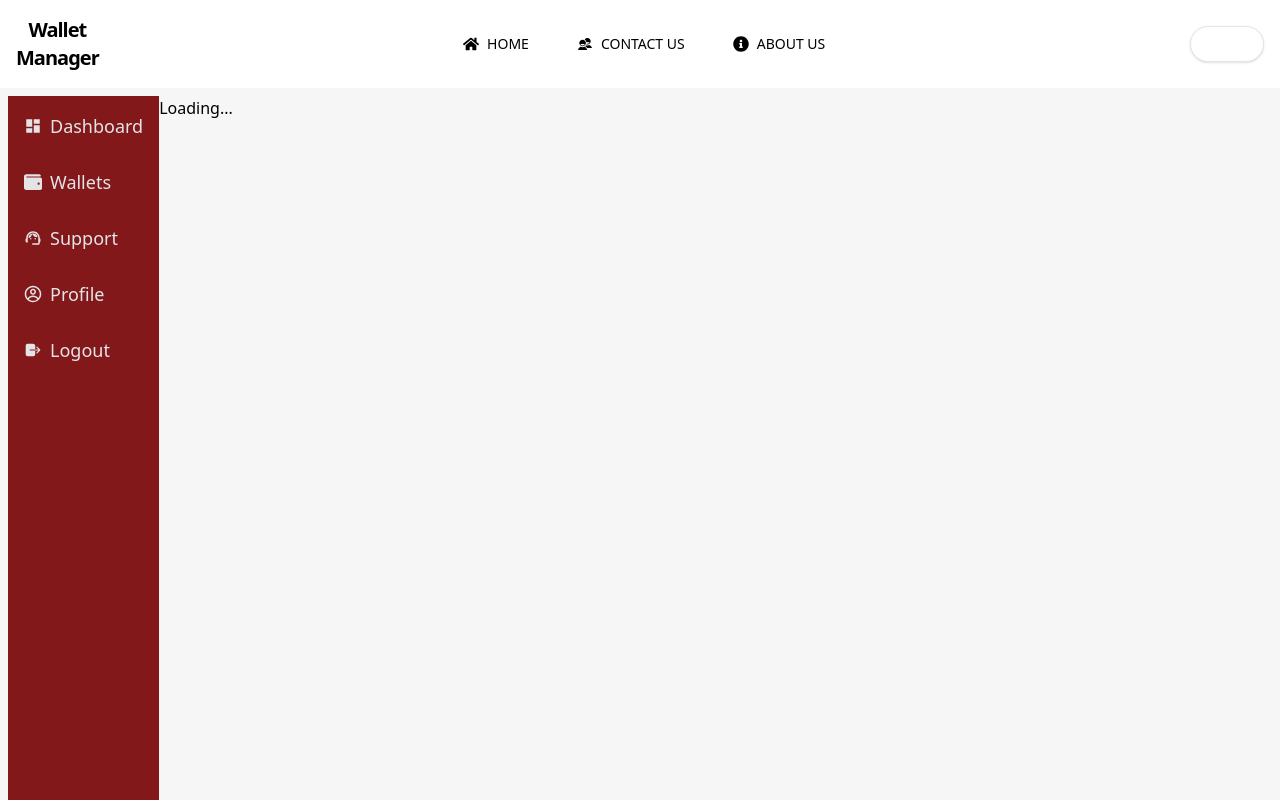
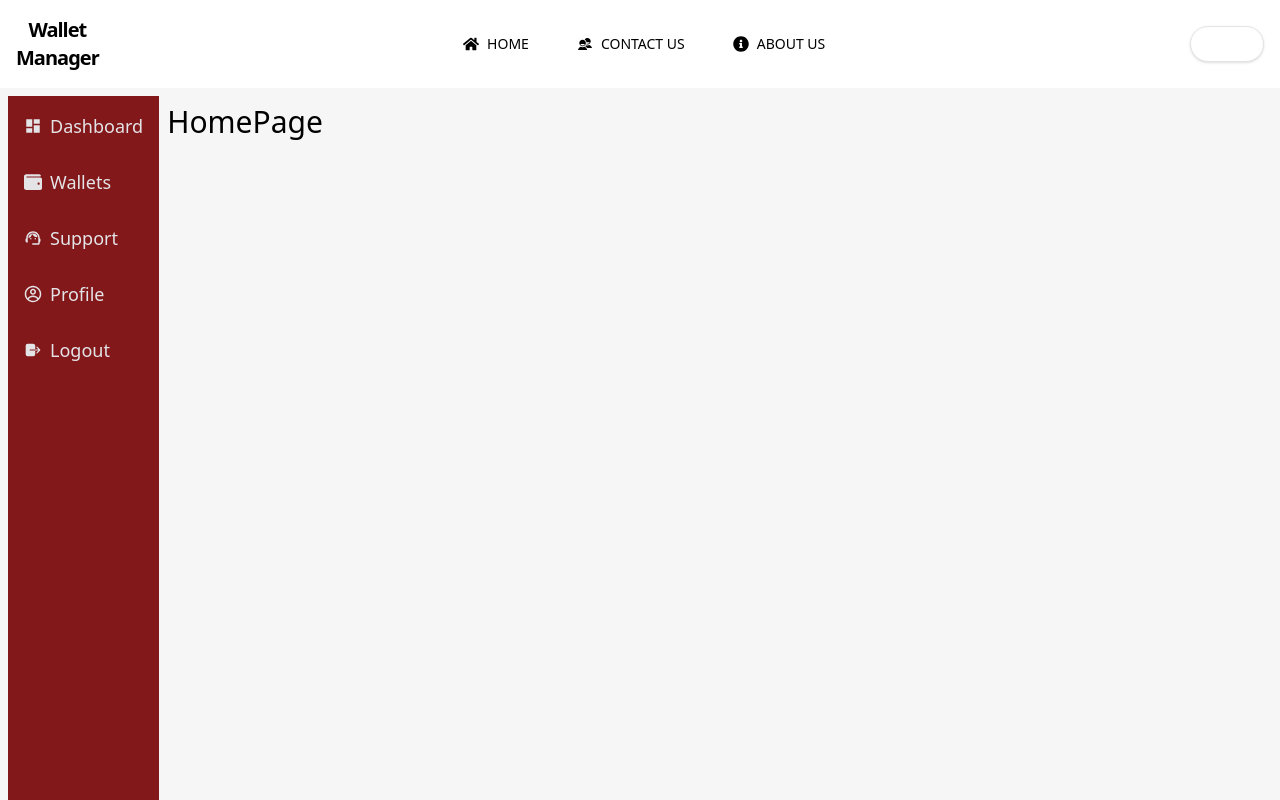
Before and after one commit to AntwanAbdelmaqsoud/Wallet-Manager, a React (Vite) app: page /google in a window 1280 px wide. Shown: the top 800 px of the page. Built offline with nearby package versions, Linux system fonts and the light colour scheme.

Commit message:
useMutate instead of useQuery for server post

```diff
--- a/src/components/GoogleAuth.tsx
+++ b/src/components/GoogleAuth.tsx
@@ -1,15 +1,14 @@
 import { useEffect, useState } from "react";
 import { useSearchParams } from "react-router-dom";
-import { useQuery } from "@tanstack/react-query";
+import { useMutation } from "@tanstack/react-query";
 import SideBar from "./SideBar";
 
 export default function GoogleAuth() {
   const [searchParams] = useSearchParams();
-  const [code] = useState(searchParams.get("code"));
-  const [userName, setuserName] = useState<string | null>(null);
-  const { isPending, isError, data, error } = useQuery({
-    queryKey: ["userData", code],
-    queryFn: async () => {
+  const [userName, setUserName] = useState<string | null>(null);
+
+  const { mutate, isPending, isError, error } = useMutation({
+    mutationFn: async (code: string) => {
       const response = await fetch(
         `https://wallet-manager-api-production.up.railway.app/oauth/google/login?code=${code}`,
         {
@@ -22,26 +21,28 @@ export default function GoogleAuth() {
       }
       return response.json();
     },
-    enabled: !!code,
+    onSuccess: (data) => {
+      setUserName(data.data.user.name);
+      console.log("User data:", data);
+    },
   });
+
   useEffect(() => {
-    if (data) {
-      setuserName(data.data.user.name);
-      console.log(data);
+    const code = searchParams.get("code");
+    if (code) {
+      mutate(code);
     }
-  }, [data]);
-  if (isError) return <div>Error: {error.message}</div>;
+  }, [searchParams, mutate]);
+
+  if (isPending) return <div>Loading...</div>;
+  if (isError) return <div>Error: {(error as Error).message}</div>;
+
   return (
     <div className="min-h-screen flex p-2 bg-[#F6F6F6]">
       <SideBar />
-      {isPending ? (
-        <div>Loading...</div>
-      ) : (
-        <div className="p-2 text-3xl">
-          HomePage: {userName}
-          <br />
-        </div>
-      )}
+      <div className="p-2 text-3xl">
+        {userName ? `Welcome, ${userName}!` : "HomePage"}
+      </div>
     </div>
   );
 }
```
